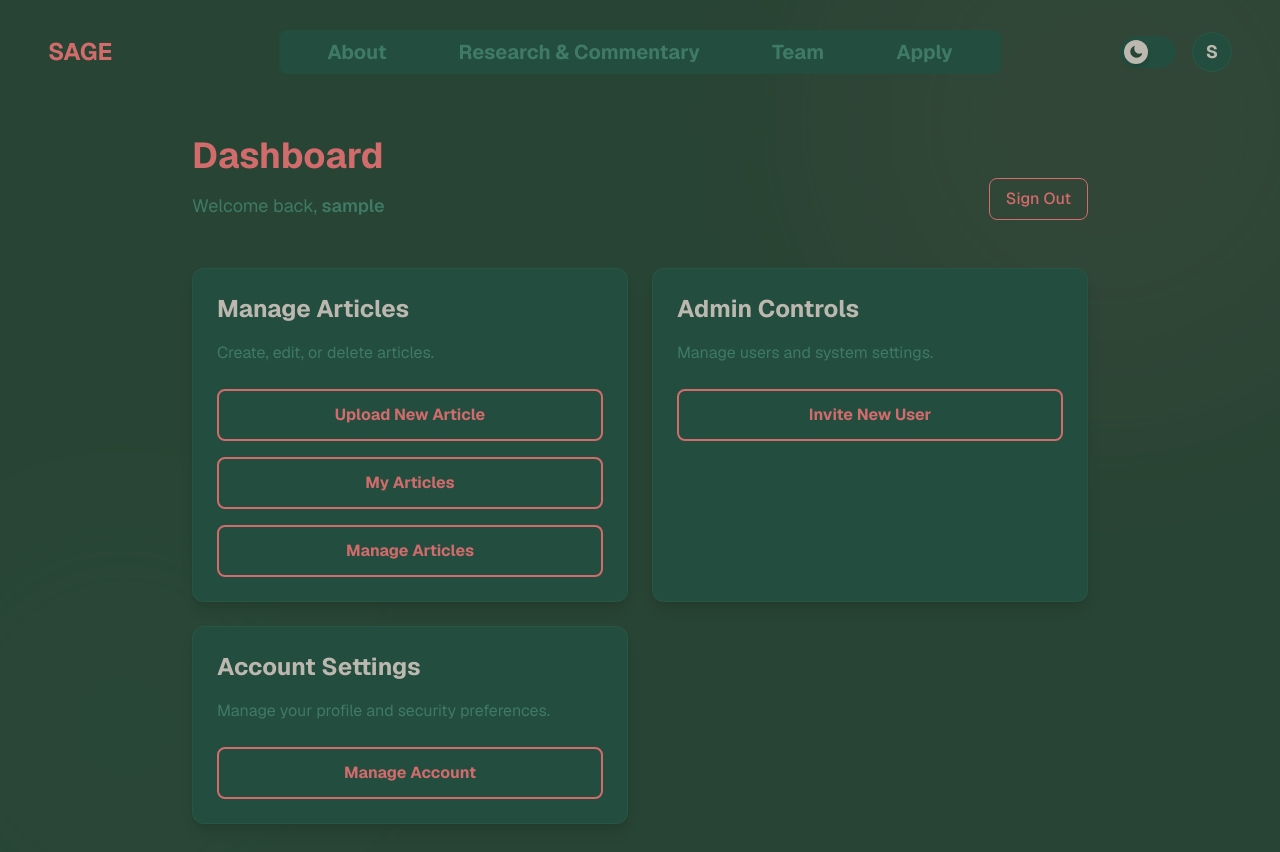
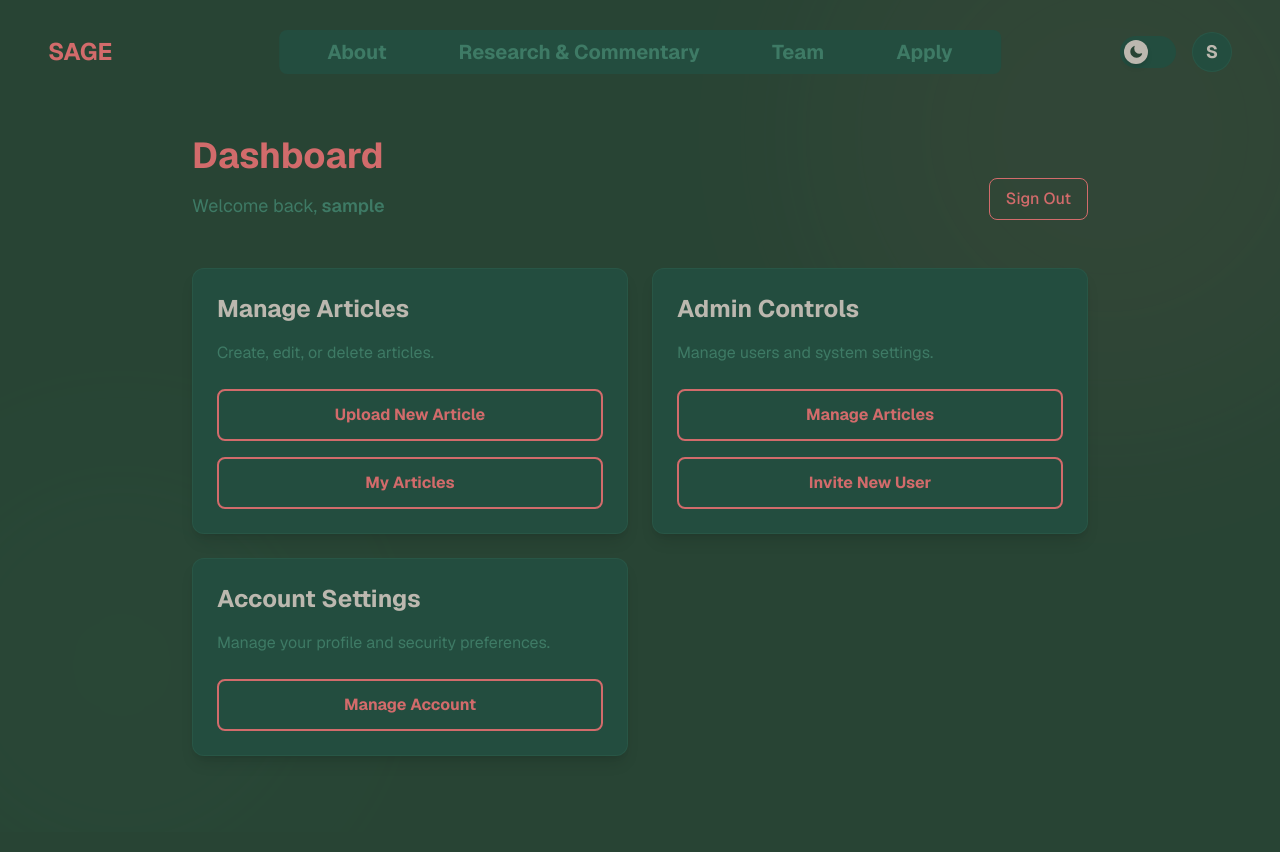
Before and after one commit to ParasNn/SAGE, a Next.js app in the folder sage-website/: page /dashboard in a window 1280 px wide. Shown: the top 852 px of the page. Built offline with nearby package versions, Linux system fonts and the light colour scheme; no server answers; sample sign-in values are in the browser's storage.

Commit message:
Dashboard UI Update

```diff
--- a/sage-website/src/app/dashboard/page.tsx
+++ b/sage-website/src/app/dashboard/page.tsx
@@ -60,29 +60,29 @@ export default function DashboardPage() {
                             >
                                 My Articles
                             </Link>
+                        </div>
+                    </div>
+
                     {(user.role?.toLowerCase() === 'admin' || user.role?.toLowerCase() === 'officer') && (
+                        <div className="bg-[var(--secondary-color)] rounded-xl p-6 border border-[var(--text2-color)]/20 shadow-lg hover:shadow-xl transition-all duration-300">
+                            <h2 className="text-2xl font-bold text-[var(--foreground)] mb-4">Admin Controls</h2>
+                            <p className="text-[var(--text2-color)] mb-6">Manage users and system settings.</p>
+
+                            <div className="flex flex-col gap-4">
                                 <Link
                                     href="/manage-articles"
                                     className="w-full text-center px-6 py-3 rounded-lg border-2 border-[var(--accent-color)] text-[var(--accent-color)] font-bold hover:bg-[var(--accent-color)] hover:text-[var(--background)] transition-colors whitespace-nowrap"
                                 >
                                     Manage Articles
                                 </Link>
-                            )}
-                        </div>
-                    </div>
-
                                 {user.role?.toLowerCase() === 'admin' && (
-                        <div className="bg-[var(--secondary-color)] rounded-xl p-6 border border-[var(--text2-color)]/20 shadow-lg hover:shadow-xl transition-all duration-300">
-                            <h2 className="text-2xl font-bold text-[var(--foreground)] mb-4">Admin Controls</h2>
-                            <p className="text-[var(--text2-color)] mb-6">Manage users and system settings.</p>
-
-                            <div className="flex flex-wrap gap-4">
                                     <Link
                                         href="/invite"
-                                    className="flex-1 text-center px-6 py-3 rounded-lg border-2 border-[var(--accent-color)] text-[var(--accent-color)] font-bold hover:bg-[var(--accent-color)] hover:text-[var(--background)] transition-colors whitespace-nowrap"
+                                        className="w-full text-center px-6 py-3 rounded-lg border-2 border-[var(--accent-color)] text-[var(--accent-color)] font-bold hover:bg-[var(--accent-color)] hover:text-[var(--background)] transition-colors whitespace-nowrap"
                                     >
                                         Invite New User
                                     </Link>
+                                )}
                             </div>
                         </div>
                     )}
```
Lines whose indentation alone changed are shown as unchanged.
